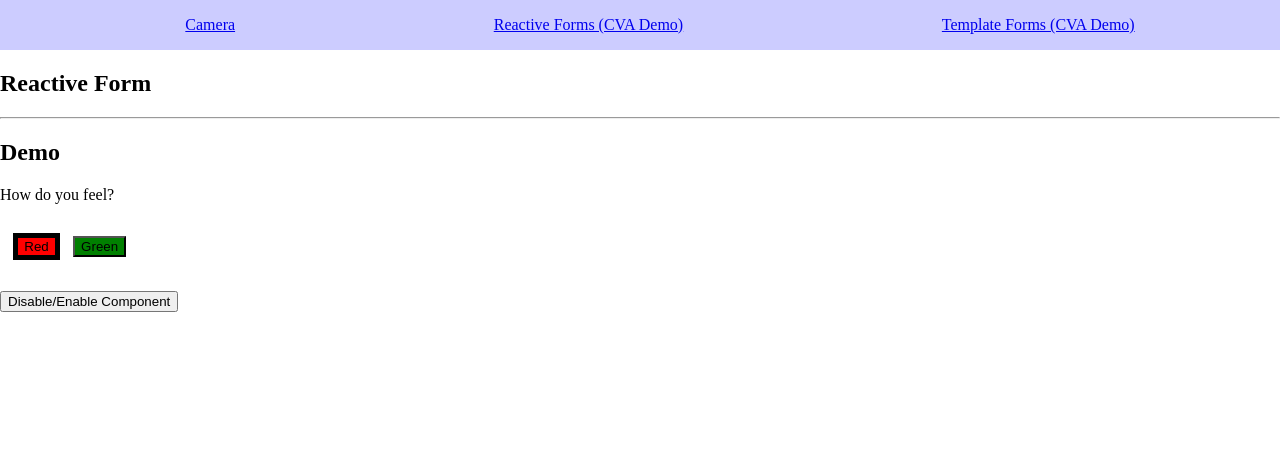
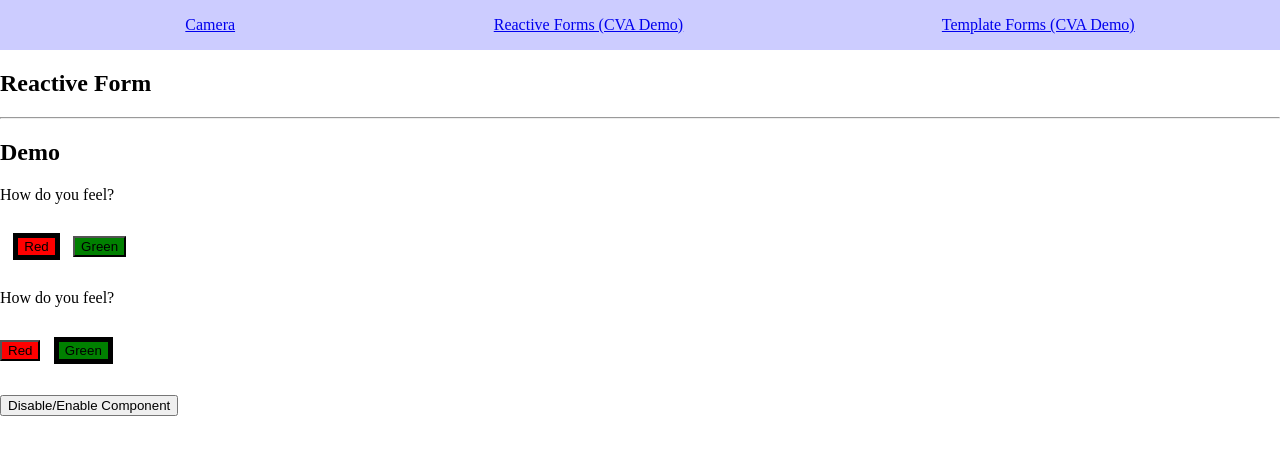
Before and after one commit to abimaelbarea/angularTutorials, an Angular app: page /reactive-forms in a window 1280 px wide. Shown: the top 454 px of the page. Built offline with nearby package versions, Linux system fonts and the light colour scheme.

Commit message:
feat(form): directive

```diff
--- a/src/app/reactive-forms/reactive-forms.component.html
+++ b/src/app/reactive-forms/reactive-forms.component.html
@@ -6,6 +6,9 @@
   <app-custom-component
     [formControlName]="controlsRef.Mood"
   ></app-custom-component>
+  <app-custom-component-and-directive
+    [formControlName]="controlsRef.MoodDirective"
+  ></app-custom-component-and-directive>
 </form>
 
 <br />
--- a/src/app/reactive-forms/reactive-forms.component.ts
+++ b/src/app/reactive-forms/reactive-forms.component.ts
@@ -6,6 +6,7 @@ import { Mood } from '../shared/custom-component/custom-component.component';
 
 enum Controls {
   Mood = 'mood',
+  MoodDirective = 'moodDirective',
 }
 
 @Component({
@@ -35,12 +36,22 @@ export class ReactiveFormsComponent implements OnDestroy {
     const control = this.formGroup.controls[Controls.Mood];
     const action = control.disabled ? 'enable' : 'disable';
     control[action]();
+
+    // ------------------------------------------------------------
+
+    const control2 = this.formGroup.controls[Controls.MoodDirective];
+    const action2 = control2.disabled ? 'enable' : 'disable';
+    control2[action2]();
   }
 
   private buildForm(): FormGroup {
     return this.formBuilder.group({
       [Controls.Mood]: new FormControl({
         value: Mood.Red,
+        disabled: false,
+      }),
+      [Controls.MoodDirective]: new FormControl({
+        value: Mood.Green,
         disabled: false,
       }),
     });
@@ -55,7 +66,17 @@ export class ReactiveFormsComponent implements OnDestroy {
           'Disabled: ' + this.formGroup.controls[Controls.Mood].disabled
         );
         // Print the mood selection
-        console.info(JSON.stringify(value.mood, null, 4));
+        console.info(JSON.stringify(value[Controls.Mood], null, 4));
+
+        console.info('*******************************');
+
+        // Print the mood status
+        console.info(
+          'Disabled: ' +
+            this.formGroup.controls[Controls.MoodDirective].disabled
+        );
+        // Print the mood selection
+        console.info(JSON.stringify(value[Controls.MoodDirective], null, 4));
       });
   }
 }
--- a/src/app/reactive-forms/reactive-forms.module.ts
+++ b/src/app/reactive-forms/reactive-forms.module.ts
@@ -1,4 +1,5 @@
 import { CommonModule } from '@angular/common';
+import { CustomComponentAndDirectiveModule } from '../shared/custom-component-and-directive/custom-component-and-directive.module';
 import { CustomComponentModule } from '../shared/custom-component/custom-component.module';
 import { NgModule } from '@angular/core';
 import { ReactiveFormsComponent } from './reactive-forms.component';
@@ -12,6 +13,7 @@ import { ReactiveFormsRoutingModule } from './reactive-forms-routing.module';
     ReactiveFormsModule,
     ReactiveFormsRoutingModule,
     CustomComponentModule,
+    CustomComponentAndDirectiveModule,
   ],
 })
 export class ReactiveFormModule {}
--- /dev/null
+++ b/src/app/shared/custom-component-and-directive/custom-component-and-directive.component.directive.ts
@@ -0,0 +1,73 @@
+import { ControlValueAccessor, NG_VALUE_ACCESSOR } from '@angular/forms';
+import { Directive, OnDestroy, forwardRef } from '@angular/core';
+import { Subject, filter, takeUntil } from 'rxjs';
+
+import { CustomComponentAndDirectiveComponent } from './custom-component-and-directive.component';
+
+@Directive({
+  selector: 'app-custom-component-and-directive',
+  providers: [
+    // This part is very important to register the component as a ControlValueAccessor one
+    {
+      provide: NG_VALUE_ACCESSOR,
+      useExisting: forwardRef(() => CustomComponentDirective),
+      multi: true,
+    },
+  ],
+})
+export class CustomComponentDirective
+  implements ControlValueAccessor, OnDestroy
+{
+  private readonly destroyed$ = new Subject<void>();
+
+  constructor(private readonly element: CustomComponentAndDirectiveComponent) {
+    this.listenComponentChanges();
+  }
+
+  ngOnDestroy(): void {
+    this.destroyed$.next();
+    this.destroyed$.complete();
+  }
+
+  private listenComponentChanges(): void {
+    if (!this.element) {
+      return;
+    }
+
+    this.element.onChange
+      .pipe(
+        filter(() => this.onChange !== null), // check that we have the correct ref
+        takeUntil(this.destroyed$)
+      )
+      .subscribe((value) => {
+        this.onChange(value);
+      });
+  }
+
+  /***********************************************************************
+   * Control Value Accessor Implementation
+   ***********************************************************************/
+
+  private onChange: any;
+  private onTouch: any;
+
+  // Invoked by angular - update internal state
+  writeValue(obj: any): void {
+    this.element.selected = obj;
+  }
+
+  // Invoked by angular - callback function for changes
+  registerOnChange(fn: any): void {
+    this.onChange = fn;
+  }
+
+  // Invoked by angular - callback function for touch events
+  registerOnTouched(fn: any): void {
+    this.onTouch = fn;
+  }
+
+  // Invoked by angular - update disabled state
+  setDisabledState?(isDisabled: boolean): void {
+    this.element.disable = isDisabled;
+  }
+}
--- /dev/null
+++ b/src/app/shared/custom-component-and-directive/custom-component-and-directive.component.html
@@ -0,0 +1,26 @@
+<p>How do you feel?</p>
+
+<ng-container *ngIf="!disable; else disabledTemplate">
+  <button
+    [ngClass]="{
+      custom__button__red: true,
+      'custom__button--selected': selected === moodRef.Red
+    }"
+    (click)="updateState(moodRef.Red)"
+  >
+    Red
+  </button>
+  <button
+    [ngClass]="{
+      custom__button__green: true,
+      'custom__button--selected': selected === moodRef.Green
+    }"
+    (click)="updateState(moodRef.Green)"
+  >
+    Green
+  </button>
+</ng-container>
+
+<ng-template #disabledTemplate>
+  <p>I'm disabled</p>
+</ng-template>
--- /dev/null
+++ b/src/app/shared/custom-component-and-directive/custom-component-and-directive.component.scss
@@ -0,0 +1,13 @@
+.custom__button {
+  &__red {
+    background-color: red;
+  }
+  &__green {
+    background-color: green;
+  }
+
+  &--selected {
+    margin: 1em;
+    border: solid 5px black;
+  }
+}
--- /dev/null
+++ b/src/app/shared/custom-component-and-directive/custom-component-and-directive.component.ts
@@ -0,0 +1,24 @@
+import { Component, EventEmitter } from '@angular/core';
+
+export enum Mood {
+  Red = 'red',
+  Green = 'green',
+}
+
+@Component({
+  selector: 'app-custom-component-and-directive',
+  templateUrl: './custom-component-and-directive.component.html',
+  styleUrls: ['./custom-component-and-directive.component.scss'],
+})
+export class CustomComponentAndDirectiveComponent {
+  /* Reference to the Enum to be used in the template */
+  readonly moodRef = Mood;
+  disable: boolean = false;
+  selected: Mood = Mood.Green;
+  onChange: EventEmitter<Mood> = new EventEmitter();
+
+  updateState(selectedItem: Mood): void {
+    this.selected = selectedItem; // Updating internal state
+    this.onChange.emit(this.selected); // 'publish' the new state
+  }
+}
--- a/src/app/template-forms/template-forms.component.html
+++ b/src/app/template-forms/template-forms.component.html
@@ -8,6 +8,12 @@
     [(ngModel)]="selectedMood"
     [ngModelOptions]="{ standalone: true }"
   ></app-custom-component>
+
+  <app-custom-component-and-directive
+    [disabled]="disabled2"
+    [(ngModel)]="selectedMood2"
+    [ngModelOptions]="{ standalone: true }"
+  ></app-custom-component-and-directive>
 </form>
 
 <br />
--- a/src/app/template-forms/template-forms.component.ts
+++ b/src/app/template-forms/template-forms.component.ts
@@ -10,10 +10,14 @@ export class TemplateFormsComponent {
   selectedMood: Mood = Mood.Green;
   disabled: boolean = false;
 
+  selectedMood2: Mood = Mood.Green;
+  disabled2: boolean = false;
+
   /**
    * Updating the disabled/enabled state of the form item
    */
   updateComponent(): void {
     this.disabled = !this.disabled;
+    this.disabled2 = !this.disabled2;
   }
 }
--- a/src/app/template-forms/template-forms.module.ts
+++ b/src/app/template-forms/template-forms.module.ts
@@ -1,4 +1,5 @@
 import { CommonModule } from '@angular/common';
+import { CustomComponentAndDirectiveModule } from '../shared/custom-component-and-directive/custom-component-and-directive.module';
 import { CustomComponentModule } from '../shared/custom-component/custom-component.module';
 import { FormsModule } from '@angular/forms';
 import { NgModule } from '@angular/core';
@@ -11,6 +12,7 @@ import { TemplateFormsRoutingModule } from './template-forms-routing.module';
     CommonModule,
     FormsModule,
     CustomComponentModule,
+    CustomComponentAndDirectiveModule,
     TemplateFormsRoutingModule,
   ],
 })
```
Also changed, not shown: src/app/shared/custom-component-and-directive/custom-component-and-directive.module.ts (added, +14 -0 lines).
